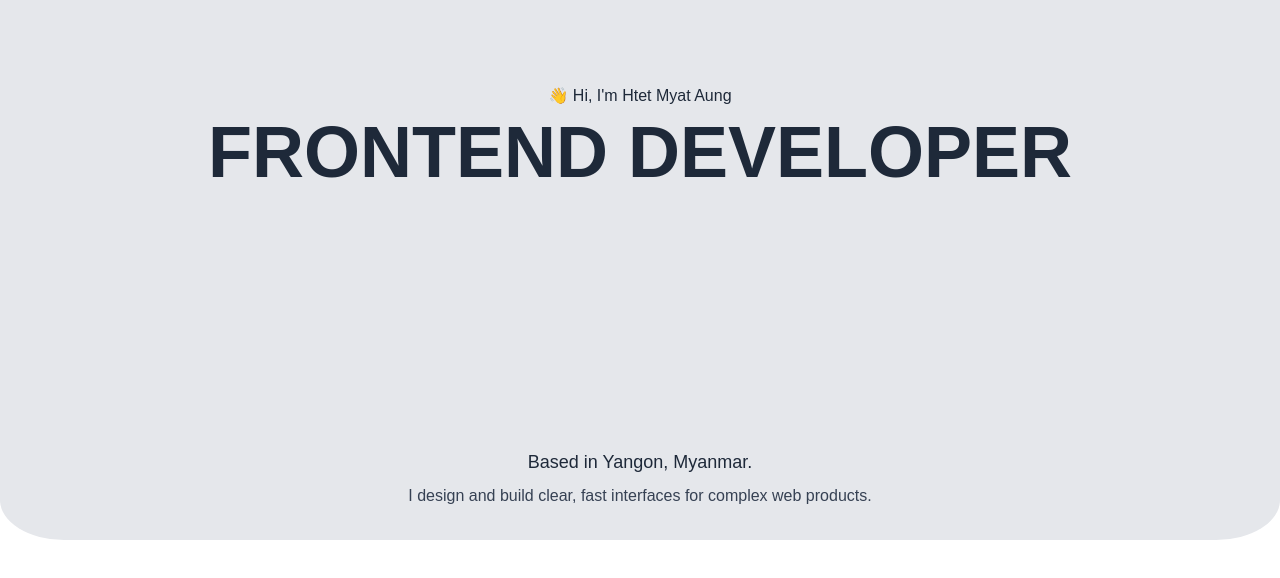
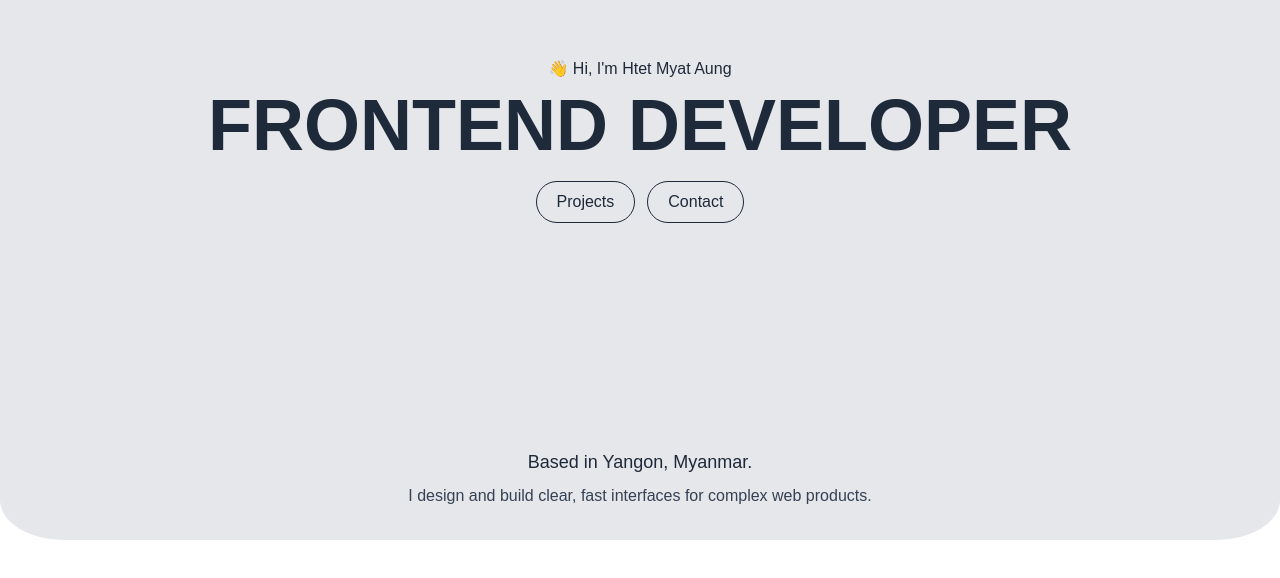
Before and after one commit to MgHtetMyatAung/portfolio-hma, a Next.js app: page / in a window 1280 px wide. Shown: the part 260-838 px from the top of the page. Built offline with nearby package versions, Linux system fonts and the light colour scheme.

Commit message:
feat: add buttons for Projects and Contact in hero section

```diff
--- a/components/sections/hero-section.tsx
+++ b/components/sections/hero-section.tsx
@@ -1,3 +1,5 @@
+import { Button } from "@base-ui/react";
+
 export default function HeroSection() {
   return (
     <section className=" w-full h-screen  rounded-b-[5%] bg-gray-200">
@@ -10,6 +12,14 @@ export default function HeroSection() {
           <h2 className="  md:hidden uppercase text-5xl md:text-4xl lg:text-5xl xl:text-7xl text-center font-bold">
             Developer
           </h2>
+          <div className=" space-x-3 mt-5">
+            <Button className={" px-5 py-2 rounded-full border"}>
+              Projects
+            </Button>
+            <Button className={" px-5 py-2 rounded-full border"}>
+              Contact
+            </Button>
+          </div>
         </div>
         <div className="  absolute bottom-8 text-center w-full space-y-2">
           <h4 className=" lg:text-lg font-medium">Based in Yangon, Myanmar.</h4>
```
